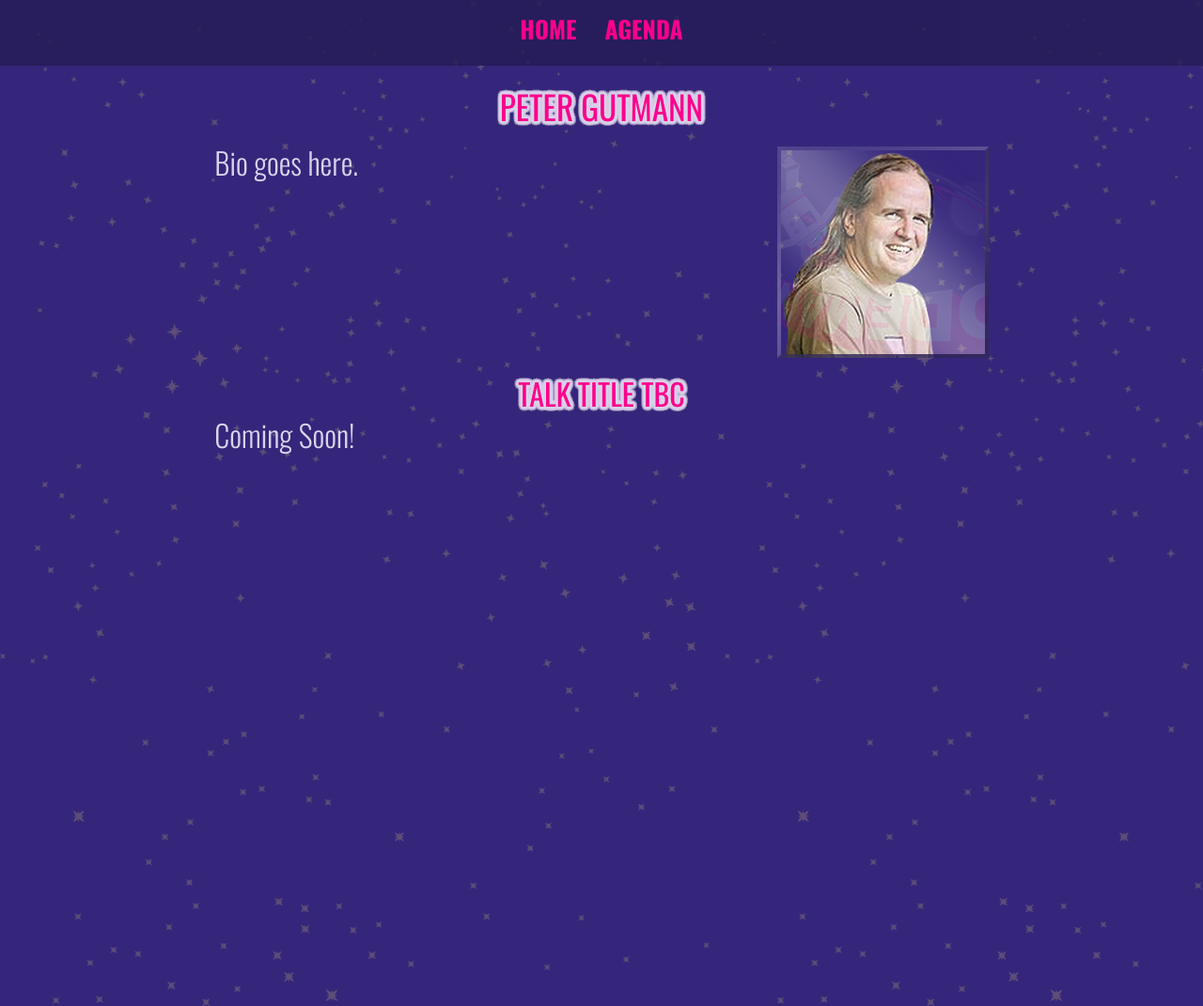
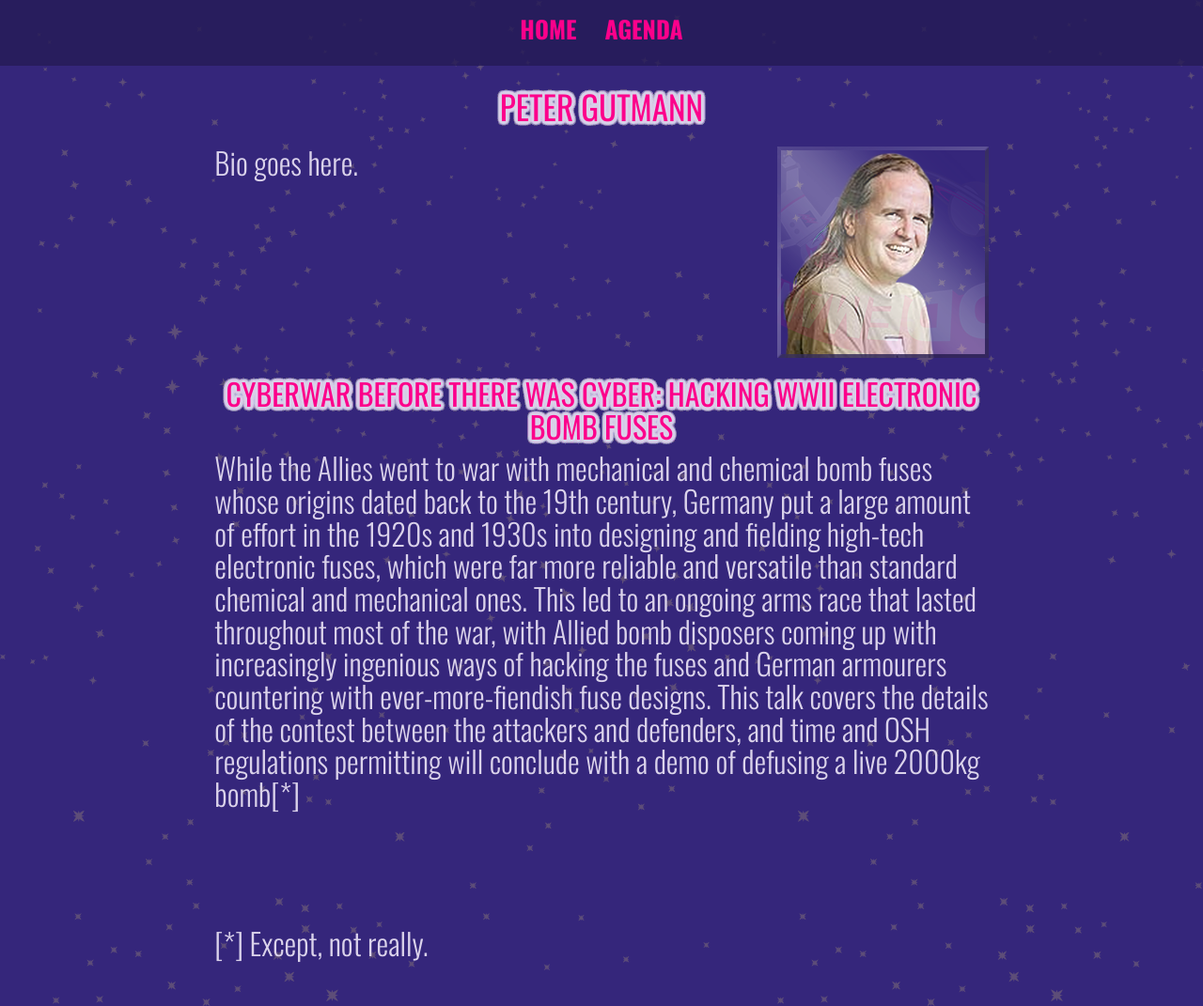
Before and after one commit to mightymuke/codemania.github.io, a Jekyll site: the page built from agenda/peter-gutmann.md, in a window 1280 px wide and 1071 px high. Shown: the whole window at 94% size. Built offline with Jekyll 4.4.1, drawn with Linux system fonts in a browser that asks for light colours; nearby versions of some CDN libraries; some web fonts are replaced.

Commit message:
@beerops and Peter Gutmann

```diff
--- a/agenda/peter-gutmann.md
+++ b/agenda/peter-gutmann.md
@@ -4,6 +4,9 @@ title: Peter Gutmann
 speakerName: Peter Gutmann
 speakerBio: Bio goes here.
 speakerImage: 2016/peter_gutmann.png
-talkTitle: Talk Title TBC
-talkBlurb: Coming Soon!
+talkTitle: Cyberwar before there was Cyber&#58; Hacking WWII Electronic Bomb Fuses
+talkBlurb: While the Allies went to war with mechanical and chemical bomb fuses whose origins dated back to the 19th century, Germany put a large amount of effort in the 1920s and 1930s into designing and fielding high-tech electronic fuses, which were far more reliable and versatile than standard chemical and mechanical ones. This led to an ongoing arms race that lasted throughout most of the war, with Allied bomb disposers coming up with increasingly ingenious ways of hacking the fuses and German armourers countering with ever-more-fiendish fuse designs. This talk covers the details of the contest between the attackers and defenders, and time and OSH regulations permitting will conclude with a demo of defusing a live 2000kg bomb[*]
 ---
+
+<br /><br />
+[*] Except, not really.
```
Also changed, not shown: agenda.md (+2 -2 lines), agenda/katherine-daniels.md (+2 -2 lines).
